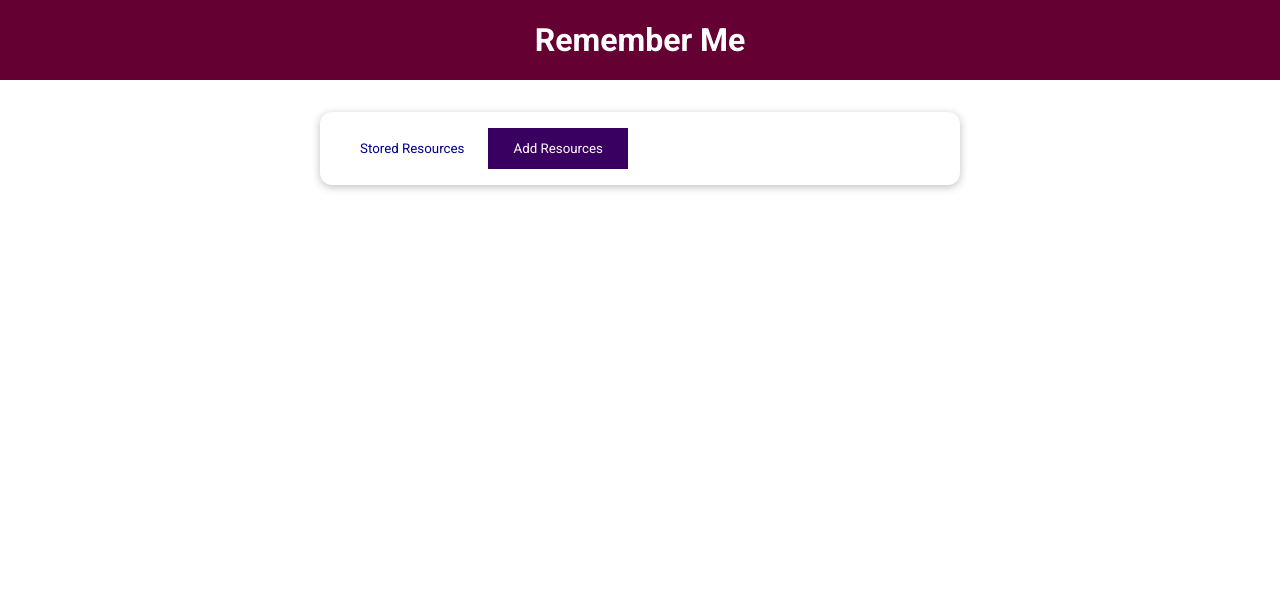
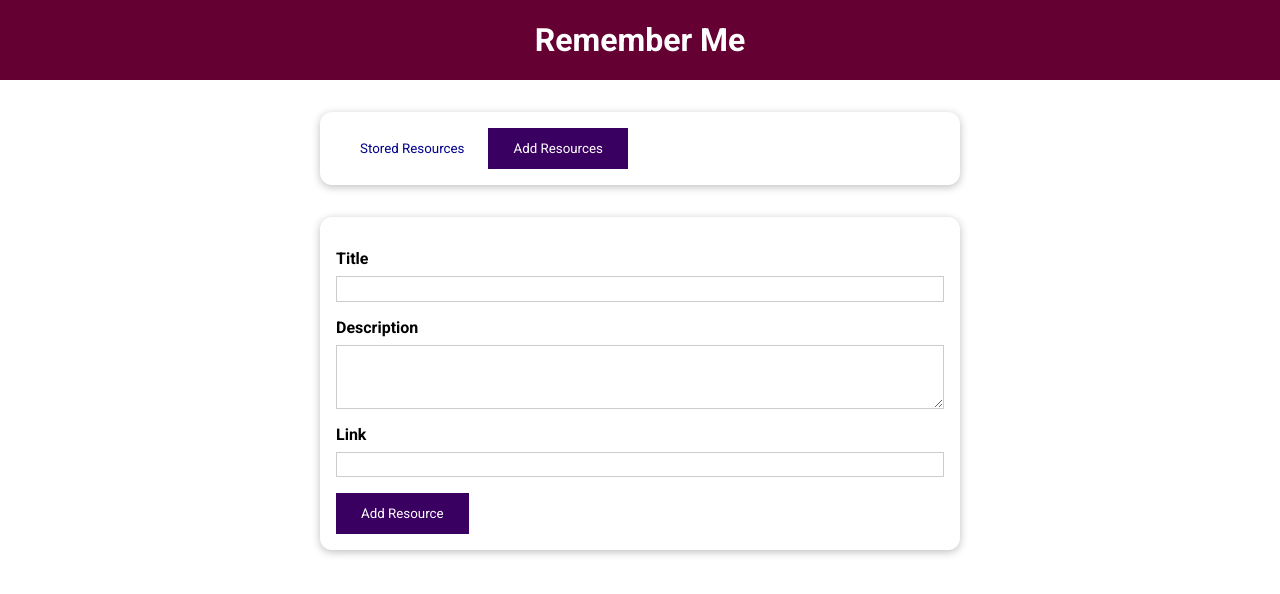
Before and after one commit to hamid2117/vue_fundamentals, a Vue app in the folder 6-rememberme-project/: page / in a window 1280 px wide. Both pictures are taken after a click on the button "Add Resources". Shown: the top 594 px of the page. Built offline with nearby package versions, Linux system fonts and the light colour scheme.

Commit message:
tried myself to implment form

```diff
--- a/6-rememberme-project/src/components/learning-resource/AddResource.vue
+++ b/6-rememberme-project/src/components/learning-resource/AddResource.vue
@@ -1,7 +1,55 @@
-<template></template>
+<template>
+  <base-card>
+    <form @submit.prevent="handleSubmit">
+      <div class="form-control">
+        <label for="title"> Title </label>
+        <input type="text" v-model="resourceData.title" name="title" id="title" />
+      </div>
+      <div class="form-control">
+        <label for="description"> Description </label>
+        <textarea
+          rows="3"
+          v-model="resourceData.description"
+          type="text"
+          name="description"
+          id="description"
+        />
+      </div>
+      <div class="form-control">
+        <label for="link"> Link </label>
+        <input type="url" v-model="resourceData.link" name="link" id="link" />
+      </div>
+      <div>
+        <base-button type="submit"> Add Resource </base-button>
+      </div>
+    </form>
+  </base-card>
+</template>
 
 <script>
-export default {}
+export default {
+  inject: ['setStoredResources'],
+  data() {
+    return {
+      resourceData: {
+        title: '',
+        description: '',
+        link: ''
+      }
+    }
+  },
+  methods: {
+    handleSubmit() {
+      //e.preventDefault()
+      this.setStoredResources({ id: new Date().toISOString(), ...this.resourceData })
+      this.resourceData = {
+        title: '',
+        description: '',
+        link: ''
+      }
+    }
+  }
+}
 </script>
 <style scoped>
 label {
--- a/6-rememberme-project/src/components/learning-resource/TheResource.vue
+++ b/6-rememberme-project/src/components/learning-resource/TheResource.vue
@@ -46,12 +46,17 @@ export default {
   },
   provide() {
     return {
-      resource: this.storedResources
+      resource: this.storedResources,
+      setStoredResources: this.setStoredResources
     }
   },
   methods: {
     setSelectedTab(tab) {
       this.selectedTab = tab
+    },
+    setStoredResources(data) {
+      this.storedResources.unshift(data)
+      this.selectedTab = 'stored-resource'
     }
   }
 }
```
